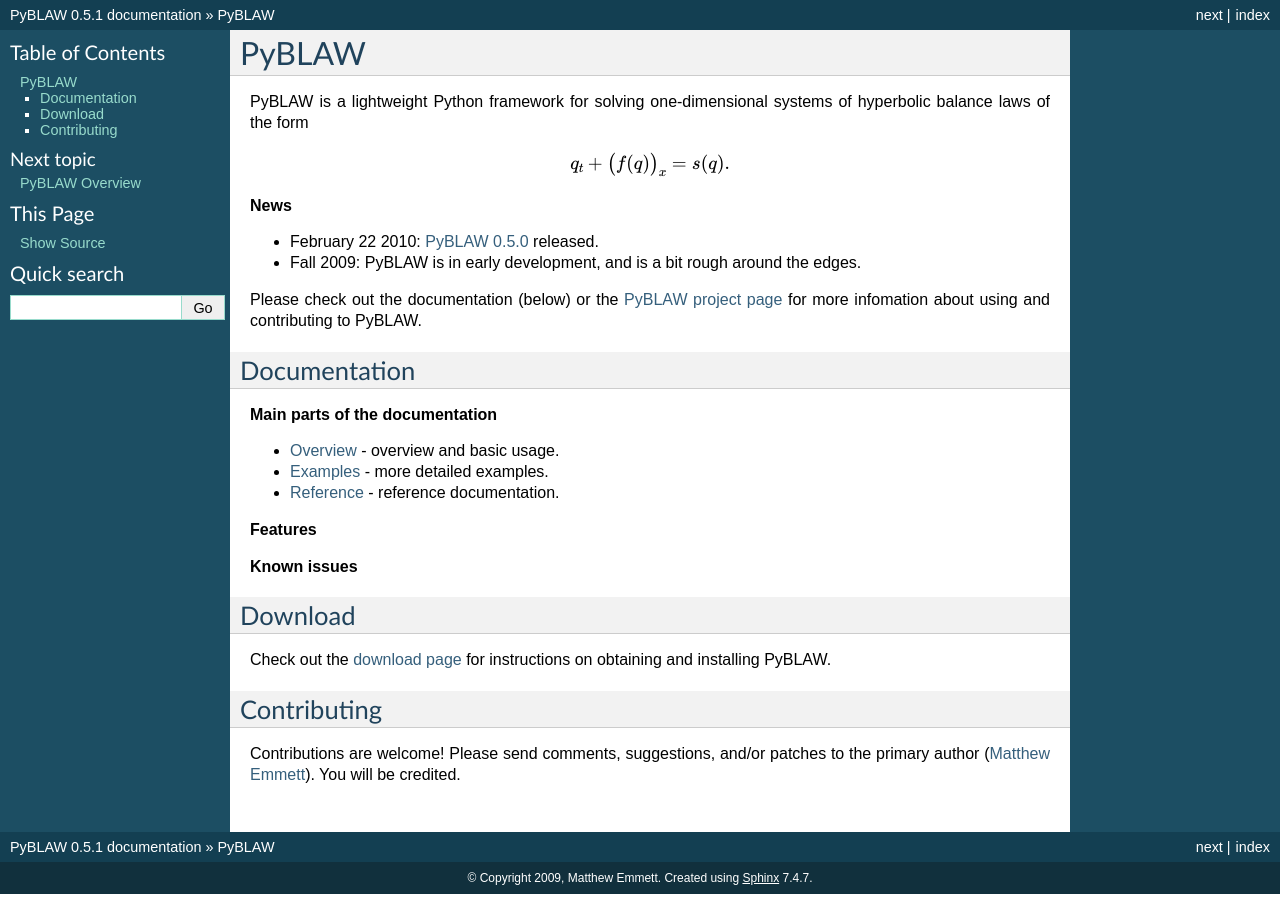
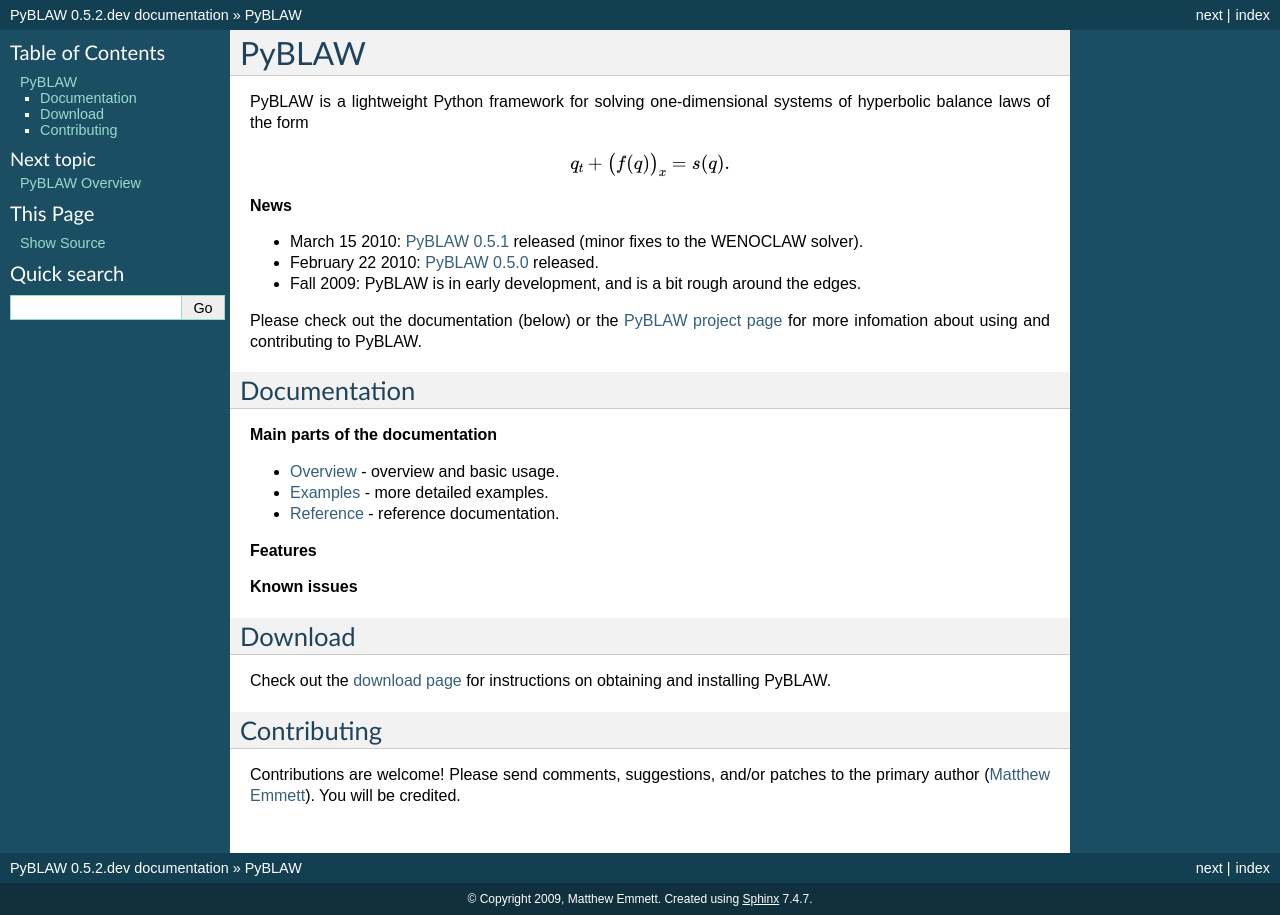
Before and after one commit to memmett/PyBLAW, a Sphinx documentation site: the page built from docs/index.rst, in a window 1280 px wide. Built offline with Sphinx 7.4.7, drawn with Linux system fonts in a browser that asks for light colours; formulas are drawn with MathJax 3; the version number is read from the project's files by our own code.

Commit message:
Bump version to 0.5.2.dev.  Announce v0.5.1.

```diff
--- a/docs/index.rst
+++ b/docs/index.rst
@@ -8,6 +8,7 @@ systems of hyperbolic balance laws of the form
 
 **News**
 
+* March 15 2010: `PyBLAW 0.5.1`_ released (minor fixes to the WENOCLAW solver).
 * February 22 2010: `PyBLAW 0.5.0`_ released.
 * Fall 2009: PyBLAW is in early development, and is a bit rough around
   the edges.
@@ -58,3 +59,4 @@ patches to the primary author (`Matthew Emmett`_).  You will be credited.
 .. _`PyBLAW project page`: http://github.com/memmett/PyBLAW
 .. _`Matthew Emmett`: http://www.math.ualberta.ca/~memmett/
 .. _`PyBLAW 0.5.0`: http://cloud.github.com/downloads/memmett/PyBLAW/PyBLAW-0.5.0.tar.gz
+.. _`PyBLAW 0.5.1`: http://cloud.github.com/downloads/memmett/PyBLAW/PyBLAW-0.5.1.tar.gz
--- a/version.py
+++ b/version.py
@@ -1 +1 @@
-version = '0.5.1'
+version = '0.5.2.dev'
```
